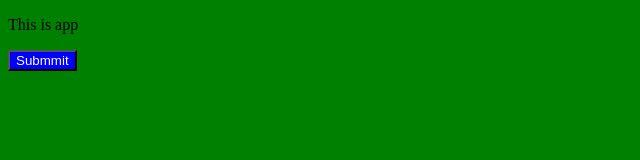
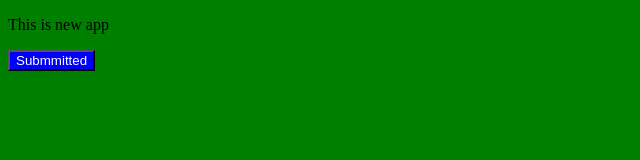
Before and after one commit to chianhluvC/git-tutorial, a plain HTML site: page index.html in a window 1280 px wide. Shown: the full height of the page, 0-640 px from the left. Drawn offline with Linux system fonts and the light colour scheme.

Commit message:
Update index.html

```diff
--- a/index.html
+++ b/index.html
@@ -11,7 +11,7 @@
 </head>
 
 <body>
-    <p>This is app</p>
-    <button>Submmit</button>
+    <p>This is new app</p>
+    <button>Submmitted</button>
 </body>
 </html>
```
